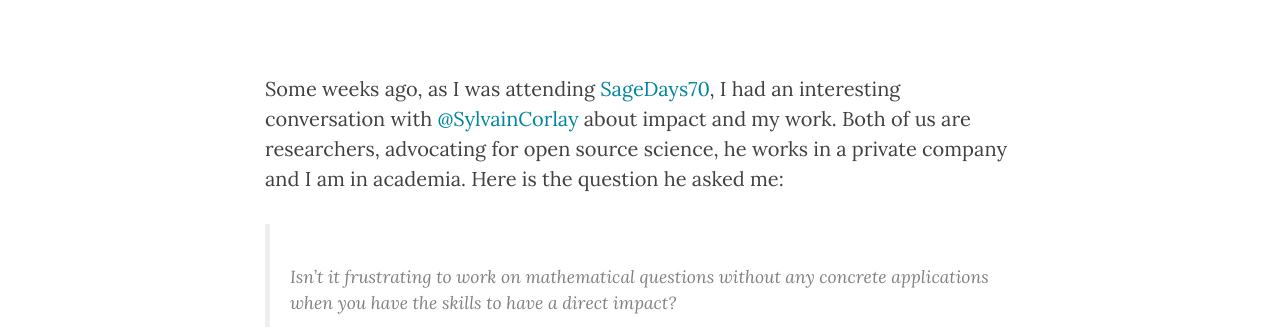
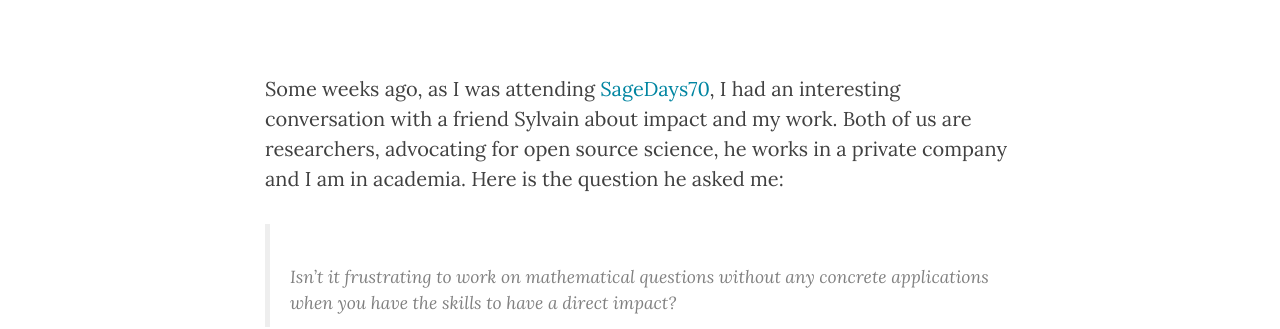
Before and after one commit to VivianePons/vivianepons.github.com, a Jekyll site: the page built from _posts/2015-12-10-impact.md, in a window 1280 px wide and 900 px high, scrolled down 358 px. Shown: the part 184-513 px from the top of the window. Built offline with Jekyll 4.4.1, drawn with Linux system fonts in a browser that asks for light colours; nearby versions of some CDN libraries.

Commit message:
small fix

```diff
--- a/_posts/2015-12-10-impact.md
+++ b/_posts/2015-12-10-impact.md
@@ -6,7 +6,7 @@ date:       2015-11-30 22:30:00
 author:     "Viviane"
 ---
 
-Some weeks ago, as I was attending [SageDays70](http://wiki.sagemath.org/days70), I had an interesting conversation with [@SylvainCorlay](https://twitter.com/SylvainCorlay) about impact and my work. Both of us are researchers, advocating for open source science, he works in a private company and I am in academia. Here is the question he asked me:
+Some weeks ago, as I was attending [SageDays70](http://wiki.sagemath.org/days70), I had an interesting conversation with a friend Sylvain about impact and my work. Both of us are researchers, advocating for open source science, he works in a private company and I am in academia. Here is the question he asked me:
 
 > Isn't it frustrating to work on mathematical questions without any concrete applications when you have the skills to have a direct impact?
 
```
